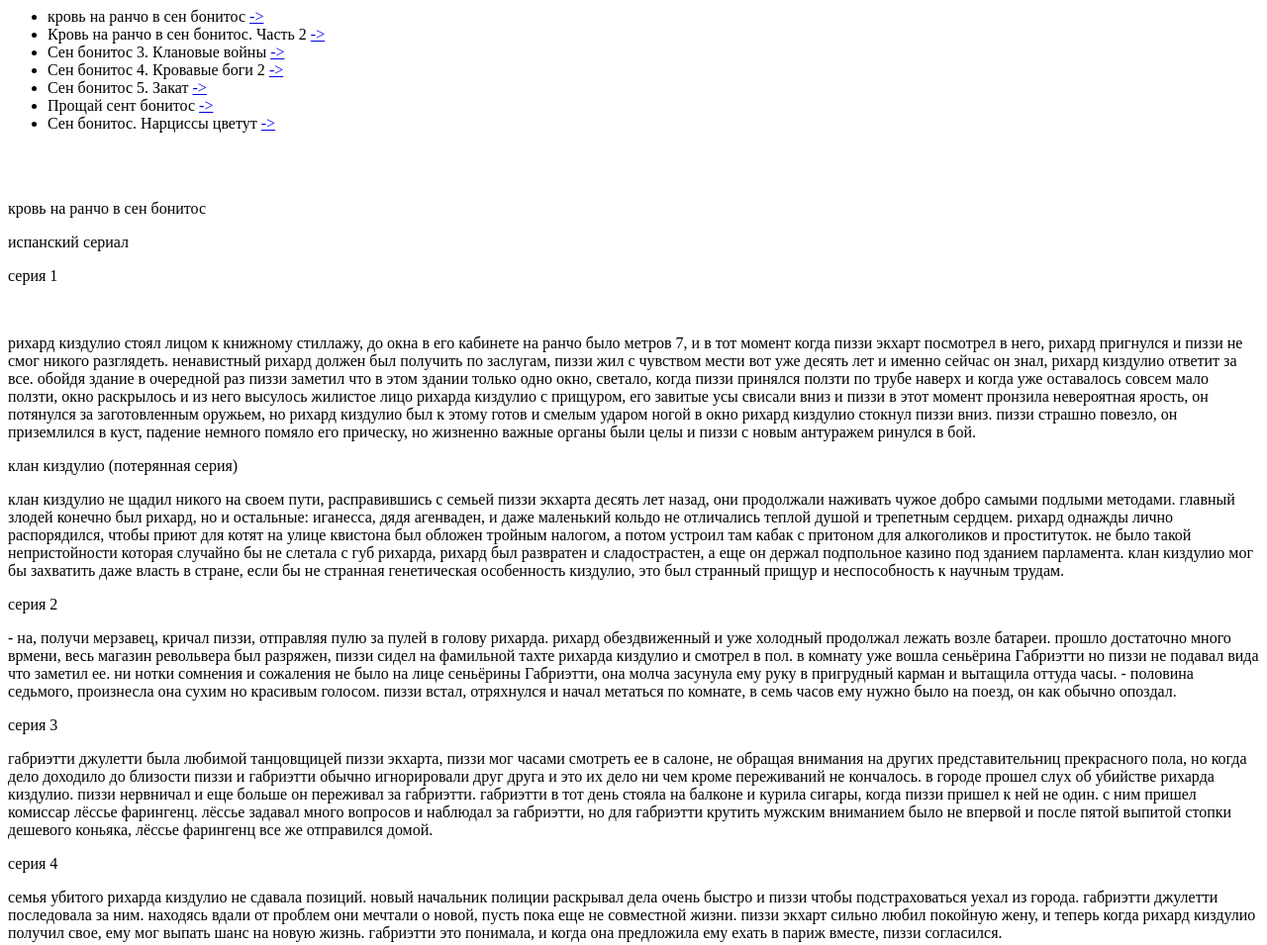
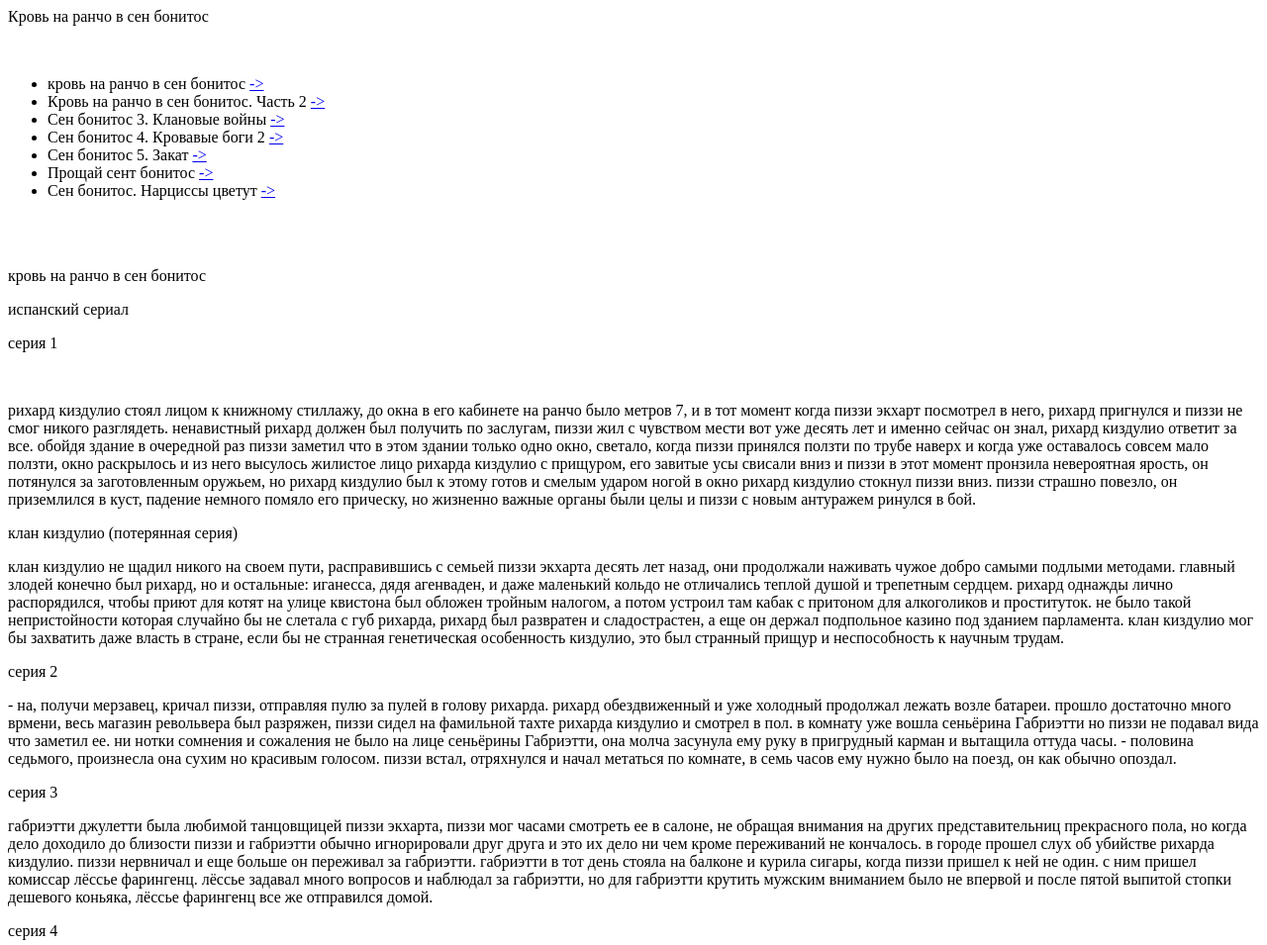
Before and after one commit to evgeniyvinokurov/the-site, a plain HTML site: page files/texts/senbonitos/index.html in a window 1280 px wide. Shown: the top 955 px of the page at 99% size. Drawn offline with Linux system fonts and the light colour scheme.

Commit message:
brief updates 3

```diff
--- a/files/texts/senbonitos/index.html
+++ b/files/texts/senbonitos/index.html
@@ -1,3 +1,5 @@
+<p>Кровь на ранчо в сен бонитос</p>
+<br/>
 <ul>
     <li>кровь на ранчо в сен бонитос <a class="link" href="#sb1">-></a></li>
     <li>Кровь на ранчо в сен бонитос. Часть 2 <a class="link" href="#sb2">-></a></li>
```
Also changed, not shown: files/texts/kukinar/index.html (+1 -0 lines).
